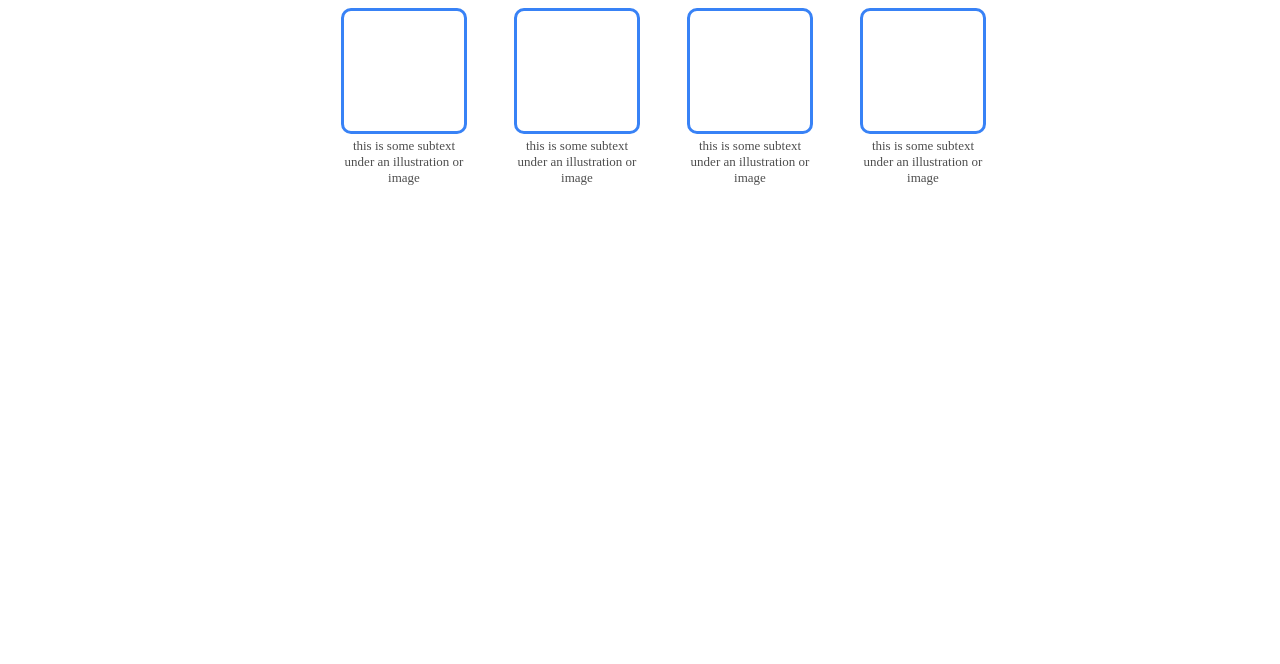
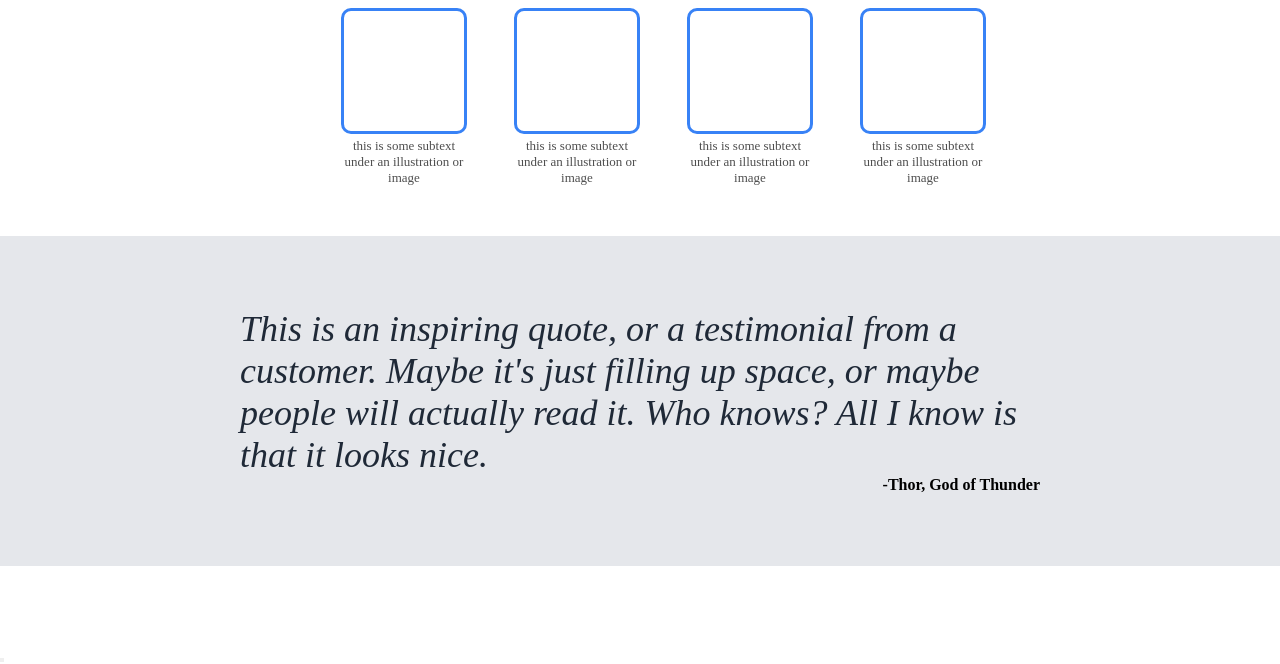
Before and after one commit to Ishan-Choudhary/TOP-foundations-landing-page, a plain HTML site: page index.html in a window 1280 px wide. Shown: the part 544-1208 px from the top of the page. Before the commit the page ends 800 px from the top, so only its background shows below. Drawn offline with Linux system fonts and the light colour scheme.

Commit message:
Completed third section of the website

```diff
--- a/index.html
+++ b/index.html
@@ -54,6 +54,24 @@
             </div>
         </div>
     </div>
-
+    <div class="testimonial">
+        <div class="review">
+            <div class="quote">
+                This is an inspiring quote, or a testimonial from a customer. Maybe it's just filling up space, or maybe people will actually read it. Who knows? All I know is that it looks nice.
+            </div>
+            <div class="quoteAuthor"><strong>-Thor, God of Thunder</strong></div>
+        </div>
+    </div>
+    <div class="signUpSection">
+        <div class="highlight">
+            <div class="content">
+                <div class="infoText">
+                    <div class="main"></div>
+                    <div class="sub"></div>
+                </div>
+                <button class="signUp"></button>
+            </div>
+        </div>
+    </div>
 </body>
 </html>
--- a/style.css
+++ b/style.css
@@ -1,4 +1,4 @@
-@import url('https://fonts.googleapis.com/css2?family=Roboto:wght@100;300;400;700;900&display=swap');
+@import url('https://fonts.googleapis.com/css2?family=Roboto:ital,wght@100;300;400;700;900&display=swap');
 
 *   {
     padding: 0px;
@@ -97,12 +97,13 @@ h1  {
 }
 /********************HERO SECTION STYLING ENDING*************************/
 
-/*******************INFORMATION SECTION*********************************/
+/*******************INFORMATION SECTION BEGINING*********************************/
 .information    {
     display: flex;
     flex-direction: column;
     flex: 0 1 auto;
     align-items: center;
+    height: 330px;
 }
 .cards  {
     display: flex;
@@ -145,3 +146,32 @@ h1  {
     align-items: center;
     justify-content: center;
 }
+/*******************INFORMATION SECTION ENDING*********************************/
+
+
+/*******************QUOTE SECTION BEGINING*********************************/
+.testimonial   {
+    display: flex;
+    flex: 0 1 auto;
+    align-items: center;
+    justify-content: center;
+    height: 330px;
+    background-color: #E5E7EB;
+}
+
+.review {
+    flex: 0 1 auto;
+    width: 800px;
+}
+
+.quote  {
+    font-size: 36px;
+    color: #1F2937;
+    font-weight: 100;
+    font-style: italic;
+    width: 830px;
+}
+
+.quoteAuthor    {
+    text-align: right;
+}
```
